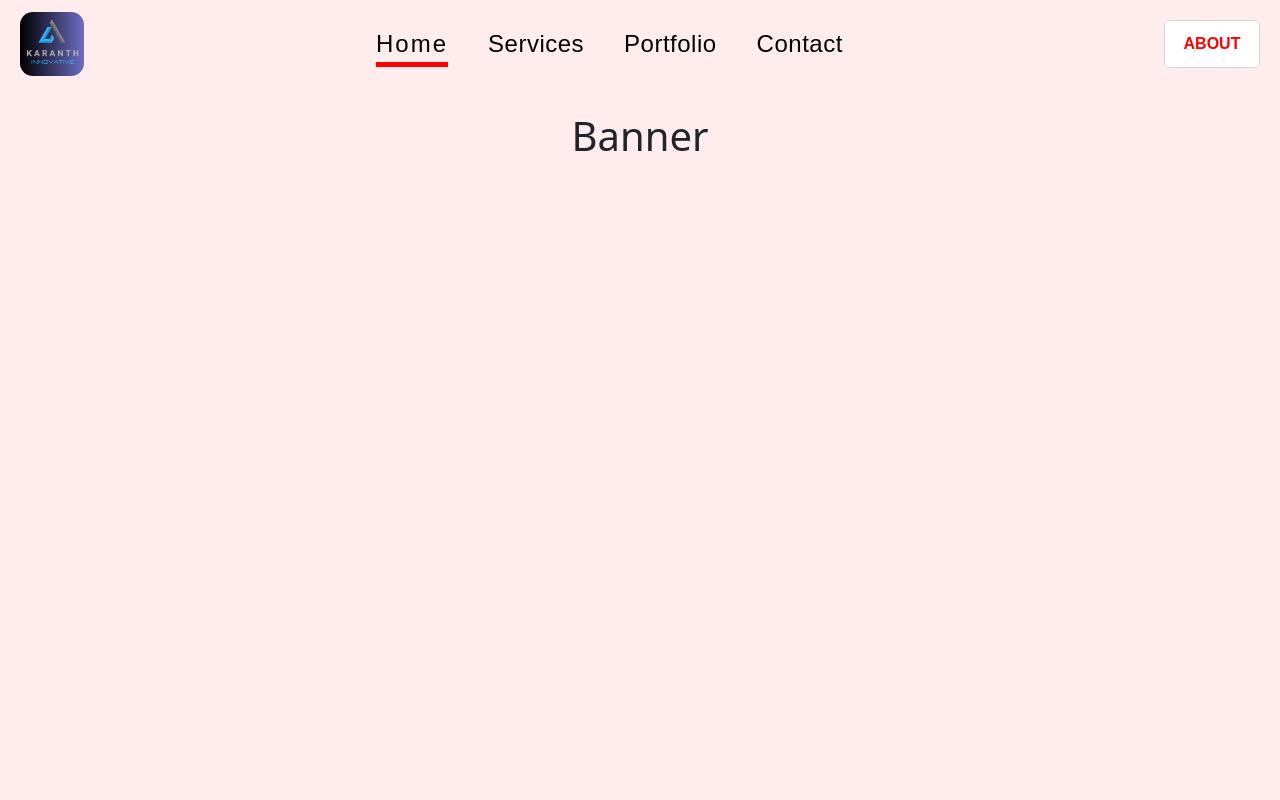
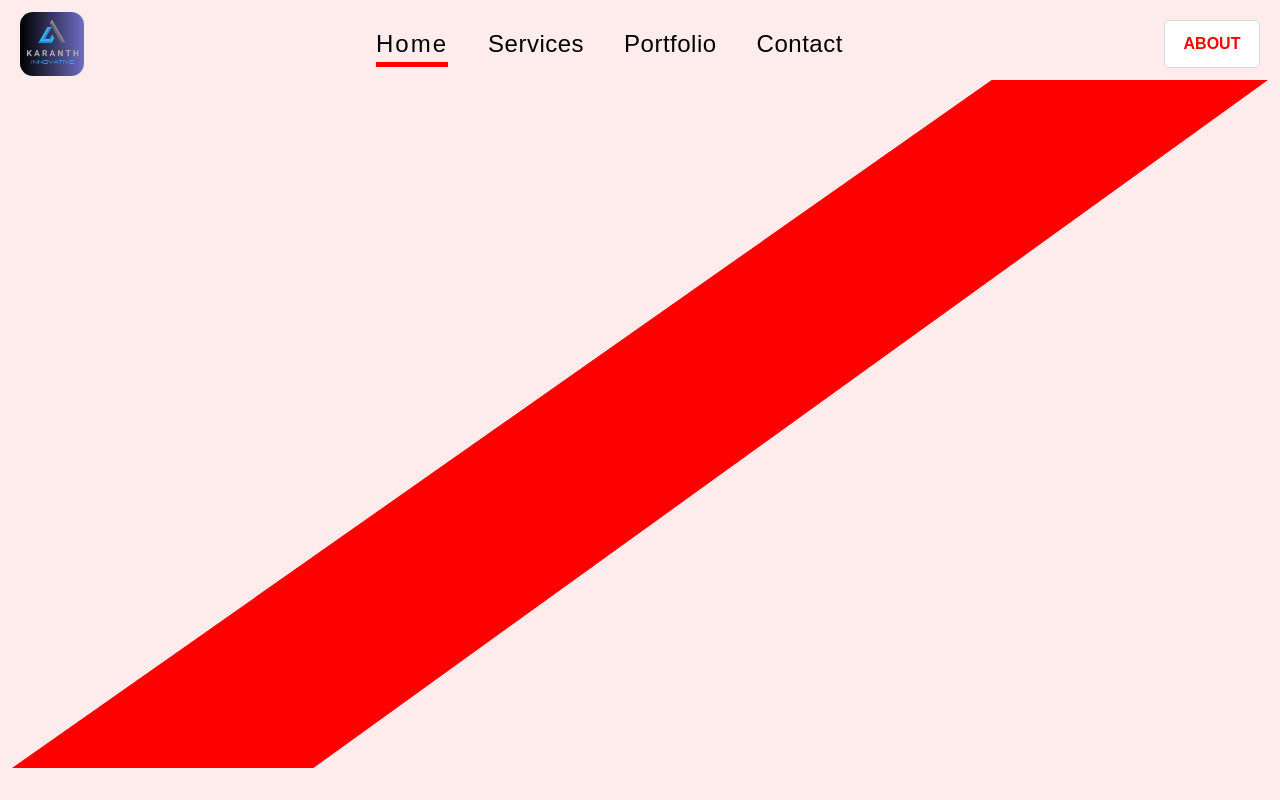
Before and after one commit to Sanath-karanth/karanthportfolio, a React (Create React App) app: page /mainpage in a window 1280 px wide. Shown: the top 800 px of the page. Built offline with nearby package versions, Linux system fonts and the light colour scheme.

Commit message:
clip path example

```diff
--- a/src/containers/MainScreen/MainScreen.module.scss
+++ b/src/containers/MainScreen/MainScreen.module.scss
@@ -26,7 +26,7 @@
     position: relative;
     width: 100%;
     height: 100vh;
-    background: #ffeded;
+    background: variables.$color-palepink;
     text-align: center;
     padding-top: 6rem;
   }
@@ -42,7 +42,7 @@
     position: relative;
     width: 100%;
     height: 100vh;
-    background: #ffeded;
+    background: variables.$color-palepink;
     text-align: center;
     padding-top: 4rem;
   }
@@ -58,7 +58,7 @@
     position: relative;
     width: 100%;
     height: 100vh;
-    background: #ffeded;
+    background: variables.$color-palepink;
     text-align: center;
     padding-top: 4rem;
   }
--- a/src/containers/MainScreen/MainScreen.tsx
+++ b/src/containers/MainScreen/MainScreen.tsx
@@ -60,8 +60,14 @@ const MainScreen: FunctionComponent<IMainScreenProps> = () => {
             <div className={styles['header-cont']}>
               <Header />
             </div>
-            <div className='container-fluid mt-5'>
-              <div>
+            <div className='container-fluid mt-3'>
+              <div
+                style={{
+                  clipPath: 'polygon(78% 0, 100% 0%, 24% 100%, 0% 100%)',
+                  height: '86vh',
+                  background: 'red',
+                }}
+              >
                 <h1>Banner</h1>
               </div>
             </div>
--- a/src/styles/_variables.scss
+++ b/src/styles/_variables.scss
@@ -1,14 +1,16 @@
 $color-FFFFFF: #ffffff;
 $color-000000: #000000;
+$color-danger: #ff0000;
+$color-success: #198754;
 $color-707070: #707070;
+$color-lightblue: #e0ffff;
+$color-palepink: #feebeb;
 $color-blue-softwhite: #fbfaf5;
 $color-blue-light: #ade1ff;
 $color-blue-dark: #0055a6;
 $color-blue-border: #c2e8ff;
 $color-yellow-slected: #ffffb1;
 $color-gray-border: #d6d6d6;
-$color-danger: #ff0000;
-$color-success: #198754;
 
 /* Font values */
 $font-family-Montserrat: 'Montserrat', sans-serif;
```
Also changed, not shown: src/containers/MainScreen/MainScreen.css (+0 -8 lines).
